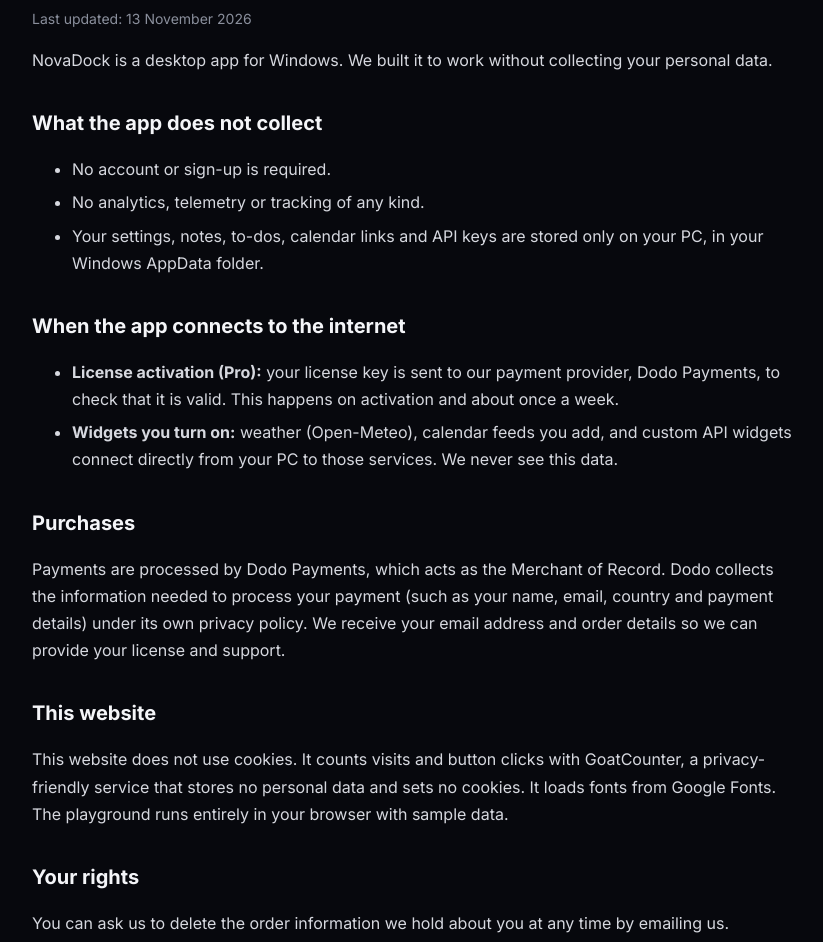
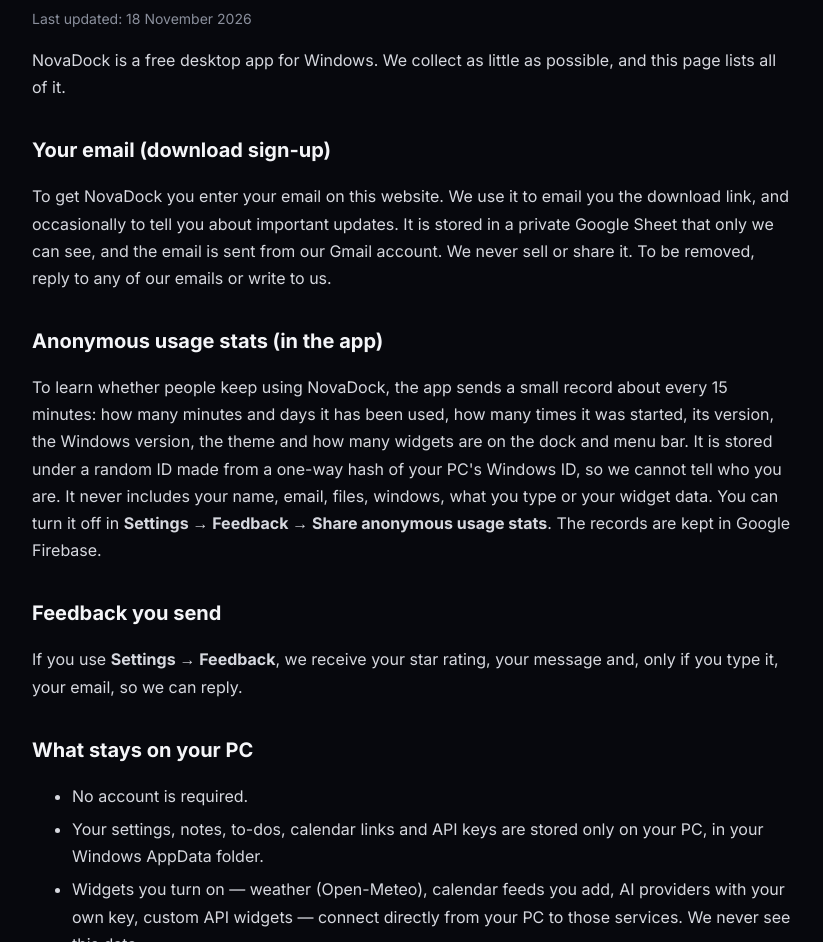
Before and after one commit to vikas-swami/novadock-site, a plain HTML site: page privacy.html in a window 1280 px wide. Shown: the part 174-1116 px from the top of the page, without its empty margins (228-1051 px from the left). Drawn offline with Linux system fonts and the light colour scheme.

Commit message:
Privacy policy: email sign-up, anonymous usage stats, feedback

```diff
--- a/privacy.html
+++ b/privacy.html
@@ -10,23 +10,22 @@ h2{color:#f4f5f8;font-size:20px;margin:32px 0 8px} .muted{color:#8a8f9c;font-siz
 .top{display:flex;justify-content:space-between;align-items:center} .top a{text-decoration:none;color:#f4f5f8;font-weight:700}
 </style></head>
 <body><main>
-<div class="top"><a href="./">← NovaDock</a><span class="muted"><a href="privacy.html">Privacy</a> · <a href="terms.html">Terms</a> · <a href="refunds.html">Refunds</a></span></div>
-<h1>Privacy Policy</h1><p class="muted">Last updated: 13 November 2026</p>
+<div class="top"><a href="./">← NovaDock</a><span class="muted"><a href="privacy.html">Privacy</a> · <a href="terms.html">Terms</a></span></div>
+<h1>Privacy Policy</h1><p class="muted">Last updated: 18 November 2026</p>
 
-<p>NovaDock is a desktop app for Windows. We built it to work without collecting your personal data.</p>
-<h2>What the app does not collect</h2>
-<ul><li>No account or sign-up is required.</li><li>No analytics, telemetry or tracking of any kind.</li><li>Your settings, notes, to-dos, calendar links and API keys are stored only on your PC, in your Windows AppData folder.</li></ul>
-<h2>When the app connects to the internet</h2>
-<ul>
-<li><b>License activation (Pro):</b> your license key is sent to our payment provider, Dodo Payments, to check that it is valid. This happens on activation and about once a week.</li>
-<li><b>Widgets you turn on:</b> weather (Open-Meteo), calendar feeds you add, and custom API widgets connect directly from your PC to those services. We never see this data.</li>
-</ul>
-<h2>Purchases</h2>
-<p>Payments are processed by Dodo Payments, which acts as the Merchant of Record. Dodo collects the information needed to process your payment (such as your name, email, country and payment details) under its own privacy policy. We receive your email address and order details so we can provide your license and support.</p>
+<p>NovaDock is a free desktop app for Windows. We collect as little as possible, and this page lists all of it.</p>
+<h2>Your email (download sign-up)</h2>
+<p>To get NovaDock you enter your email on this website. We use it to email you the download link, and occasionally to tell you about important updates. It is stored in a private Google Sheet that only we can see, and the email is sent from our Gmail account. We never sell or share it. To be removed, reply to any of our emails or write to us.</p>
+<h2>Anonymous usage stats (in the app)</h2>
+<p>To learn whether people keep using NovaDock, the app sends a small record about every 15 minutes: how many minutes and days it has been used, how many times it was started, its version, the Windows version, the theme and how many widgets are on the dock and menu bar. It is stored under a random ID made from a one-way hash of your PC's Windows ID, so we cannot tell who you are. It never includes your name, email, files, windows, what you type or your widget data. You can turn it off in <b>Settings → Feedback → Share anonymous usage stats</b>. The records are kept in Google Firebase.</p>
+<h2>Feedback you send</h2>
+<p>If you use <b>Settings → Feedback</b>, we receive your star rating, your message and, only if you type it, your email, so we can reply.</p>
+<h2>What stays on your PC</h2>
+<ul><li>No account is required.</li><li>Your settings, notes, to-dos, calendar links and API keys are stored only on your PC, in your Windows AppData folder.</li><li>Widgets you turn on — weather (Open-Meteo), calendar feeds you add, AI providers with your own key, custom API widgets — connect directly from your PC to those services. We never see this data.</li></ul>
 <h2>This website</h2>
 <p>This website does not use cookies. It counts visits and button clicks with GoatCounter, a privacy-friendly service that stores no personal data and sets no cookies. It loads fonts from Google Fonts. The playground runs entirely in your browser with sample data.</p>
 <h2>Your rights</h2>
-<p>You can ask us to delete the order information we hold about you at any time by emailing us.</p>
+<p>You can ask us to delete your email or any feedback you sent at any time by emailing us.</p>
 
 <h2>Contact</h2><p>Questions? Email <b>vikasmc100@gmail.com</b>.</p>
 </main></body></html>
```
